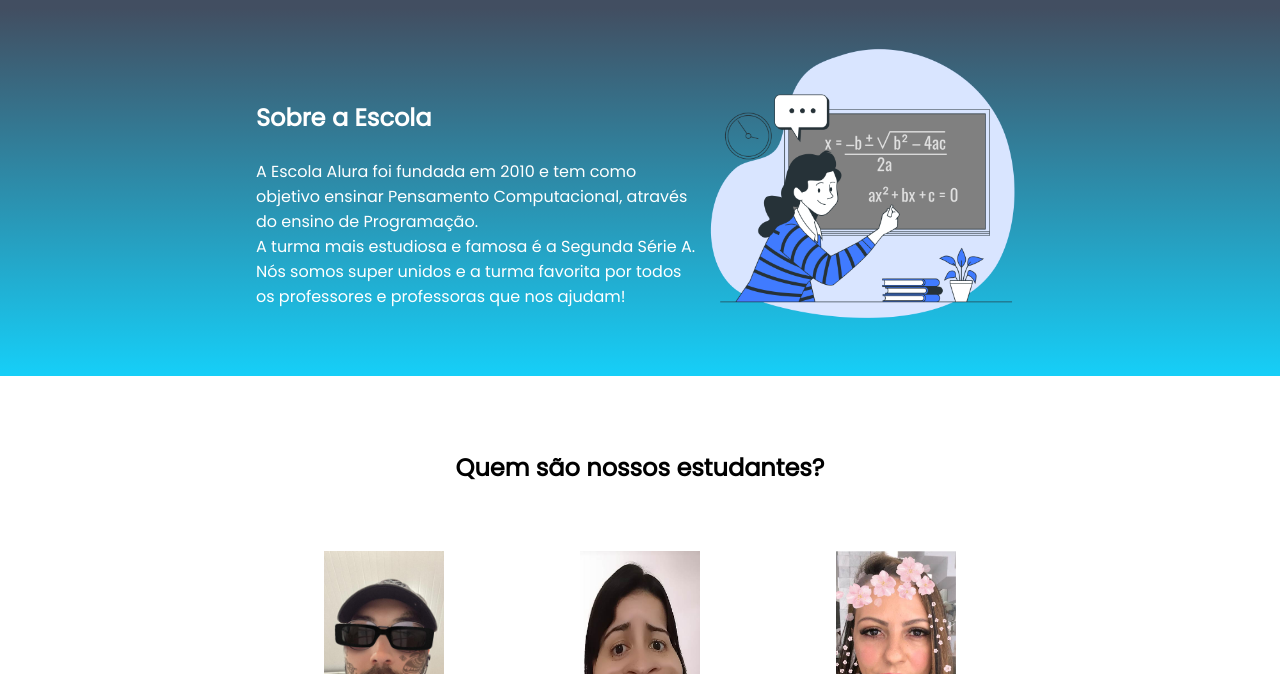
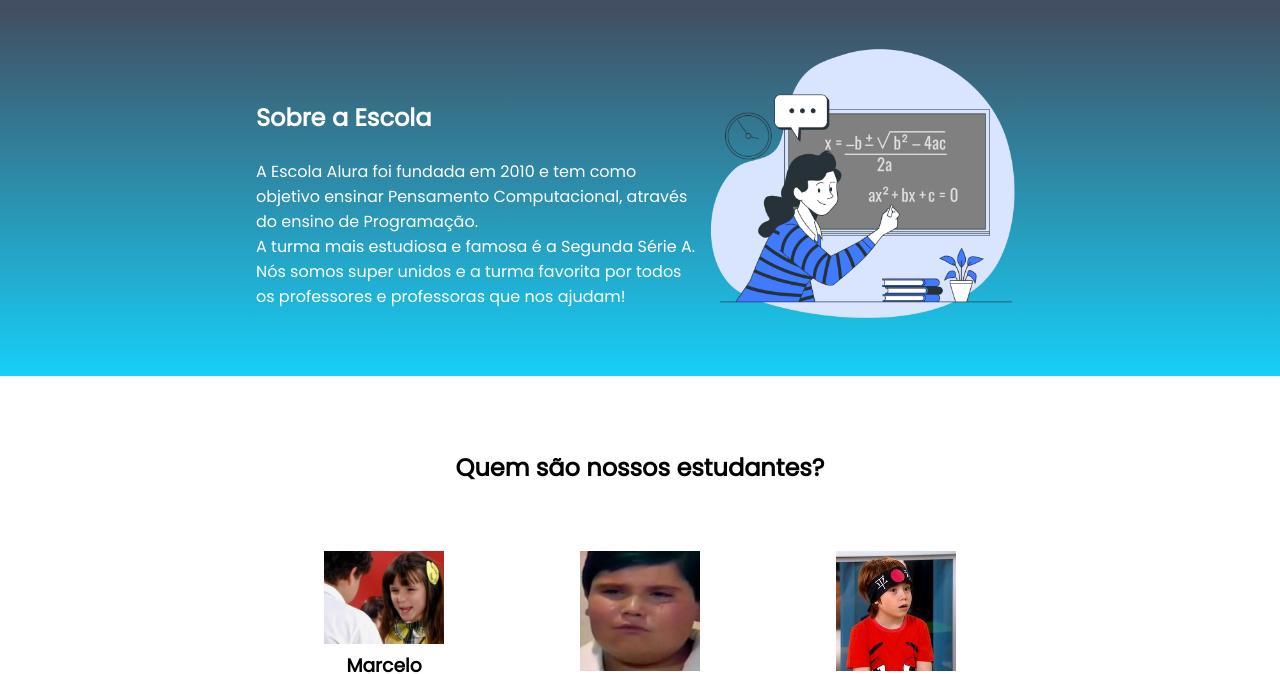
Before and after one commit to isaquemanteigadeceicou/projeto-feira-darcy, a plain HTML site: page index.html in a window 1280 px wide. Shown: the part 69-743 px from the top of the page. Drawn offline with Linux system fonts and the light colour scheme.

Commit message:
mudei as fotos

```diff
--- a/index.html
+++ b/index.html
@@ -36,7 +36,7 @@
         <div class="estudante-todos">
             <span></span>
             <div class="estudante-div">
-                <img class="estudante-imagem" src="Marcelo.jpeg" alt="foto do marcelo">
+                <img class="estudante-imagem" src="Atores Carrosel/Maria Joaquina.jpeg" alt="foto do marcelo">
                 <h3 class="estudante-nome">Marcelo</h3>
                 <a href="https://github.com/marcelopaludetto"><img class="estudante-icone" src="github.png"
                         alt="icone github"></a>
@@ -46,7 +46,7 @@
                         alt="icone instagram"></a>
             </div>
             <div class="estudante-div">
-                <img class="estudante-imagem" src="Gabi.jpg" alt="foto da gabi">
+                <img class="estudante-imagem" src="Atores Carrosel/Jaime.jpg" alt="foto da gabi">
                 <h3 class="estudante-nome">Gabriela</h3>
                 <a href="https://github.com/GabrielaM-L"><img class="estudante-icone" src="github.png"
                         alt="icone github"></a>
@@ -56,7 +56,7 @@
                         alt="icone instagram"></a>
             </div>
             <div class="estudante-div">
-                <img class="estudante-imagem" src="Liz.jpg" alt="foto da lizandra">
+                <img class="estudante-imagem" src="Atores Carrosel/Kokimoto.jpg" alt="foto da lizandra">
                 <h3 class="estudante-nome">Lizandra</h3>
                 <a href="https://github.com/LizandraDuarte40"><img class="estudante-icone" src="github.png"
                         alt="icone github"></a>
```
